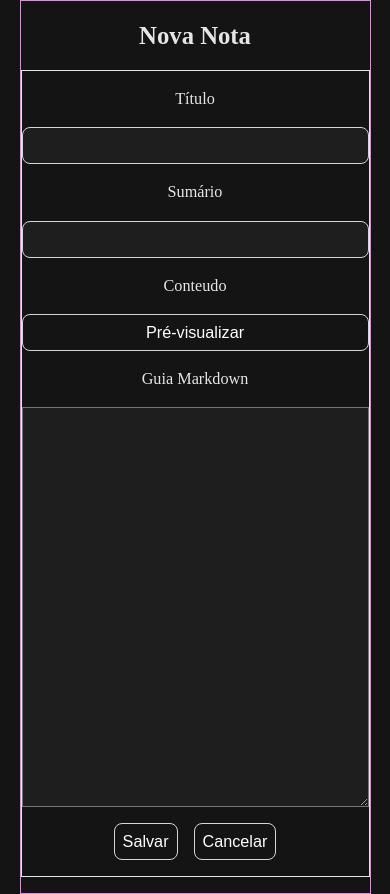
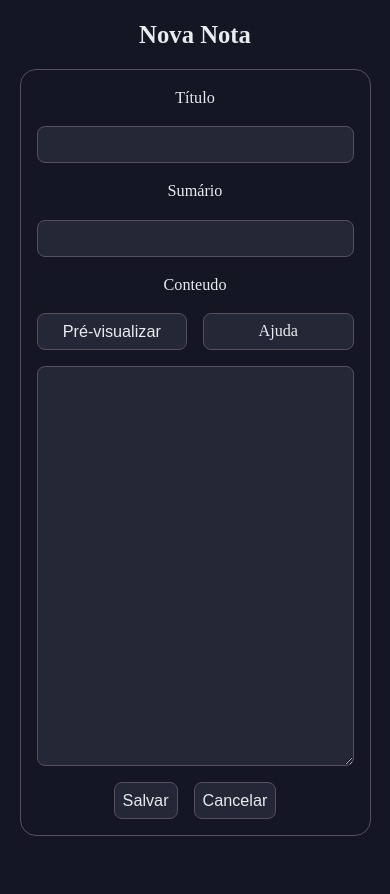
Before and after one commit to pedrobfernandes/MyNotes, a Next.js app: page /notes/new in a window 390 px wide. After the commit the page ends 852 px from the top, so only its background shows below. Built offline with nearby package versions, Linux system fonts and the light colour scheme; no server answers.

Commit message:
Ajustes no PDF e Markdown
- adiciona biblioteca remark-gfm
- melhora a exportação de PDF
- corrige responsividade do markdown em mobile

```diff
--- a/package.json
+++ b/package.json
@@ -16,7 +16,8 @@
     "next": "16.2.4",
     "react": "19.2.4",
     "react-dom": "19.2.4",
-    "react-markdown": "^10.1.0"
+    "react-markdown": "^10.1.0",
+    "remark-gfm": "^4.0.1"
   },
   "devDependencies": {
     "@types/node": "^20",
--- a/src/app/globals.css
+++ b/src/app/globals.css
@@ -14,13 +14,11 @@
     --container-max-size: calc(1100 / 16 * 1rem);
 
     /* Cores */
-/*
-    --c-background: #FFFFFF;
-*/
-    --c-background: #141414;
-    --c-text: #E6E6E6;
-    --c-text-areas: #1e1e1e;
-    --c-border: #D0D7DE;
+
+    --c-primary: #141623;
+    --c-secondary: #232736;
+    --c-text: #E7ECEF;
+    --c-border: #594E5D;
 }
 
 
@@ -70,6 +68,11 @@ h2
     font-size: var(--fs-xl);
 }
 
+h3
+{
+    font-size: var(--fs-lg);
+}
+
 
 h1,
 h2
@@ -88,24 +91,100 @@ textarea
 
 
 input,
-button
+button,
+textarea
 {
     border: 0.1rem solid var(--c-border);
     border-radius: 0.5rem;
-    padding: 0.5rem
-}
-
-input,
-textarea
-{
-    background-color: var(--c-text-areas);
+    padding: 0.5rem;
+    background-color: var(--c-secondary);
     color: var(--c-text);
 }
 
+
+textarea,
+.markdown-content
+{
+    width: 100%;
+    max-width: 100%;
+}
+
+textarea
+{
+    padding: 1rem;
+    min-height: calc(400 / 16 * 1rem);
+    resize: vertical;
+}
+
+
+.markdown-content *
+{
+    overflow-wrap: break-word;
+}
+
+.markdown-content h1,
+.markdown-content h2,
+.markdown-content h3,
+.markdown-content ul,
+.markdown-content ol,
+.markdown-content li,
+.markdown-content p
+{
+    margin-block: 0.5rem;
+}
+
+
+.markdown-content ul
+{
+    list-style: disc;
+    margin-inline-start: 1rem;
+}
+
+.markdown-content ol
+{
+    list-style: decimal;
+    margin-inline-start: 1rem;
+}
+
+.markdown-content code
+{
+    background-color: var(--c-secondary);
+    padding: 0.25rem;
+    border-radius: 0.25rem;
+    font-family: monospace;
+}
+
+.markdown-content pre code
+{
+    background: transparent;
+    padding: 0;
+    white-space: pre-wrap;
+    word-break: break-word;
+}
+
+.markdown-content blockquote
+{
+    margin-block: 1rem;
+    padding-inline-start: 1rem;
+    border-inline-start: 0.2rem solid var(--c-border);
+}
+
+.markdown-content pre
+{
+    background-color: var(--c-secondary);
+    padding: 1rem;
+    border: 0.1rem solid var(--c-border);
+}
+
+.markdown-content a
+{
+    text-decoration: underline;
+}
+
+
+
 button
 {
-    background-color: var(--c-primary);
-    color: white;
     min-width: calc(48 / 16 * 1rem);
     cursor: pointer;
 }
@@ -132,16 +211,13 @@ body
     line-height: 1.5;
     font-size: var(--fs-base);
     cursor: default;
-/*
-    padding: 1rem;
-*/
 }
 
 
 body,
 main
 {
-    background-color: var(--c-background);
+    background-color: var(--c-primary);
     color: var(--c-text);
 }
 
--- a/src/app/notes/new/page.module.css
+++ b/src/app/notes/new/page.module.css
@@ -10,5 +10,4 @@
     margin: 0 auto;
     padding: 1rem 0;
     gap: 1rem;
-    border: 1px solid violet;
 }
--- a/src/components/NoteForm.module.css
+++ b/src/components/NoteForm.module.css
@@ -5,8 +5,9 @@
     flex-direction: column;
     align-items: center;
     gap: 1rem;
-    padding: 1rem 0;
-    border: 1px solid;
+    padding: 1rem;
+    border: 1px solid var(--c-border);
+    border-radius: 1rem;
 
     .inputGroup
     {
@@ -17,13 +18,31 @@
         align-items: center;
         gap: 1rem;
 
-/*
-        input,
-        button
+
+        .inputGroupOptions
         {
-            padding: 0.5rem;
+            width: 100%;
+            display: flex;
+            align-items: center;
+            gap: 1rem;
+
+            .previewButton,
+            .helpLink
+            {
+                flex: 1;
+            }
+
+            .helpLink
+            {
+                border: 0.1rem solid var(--c-border);
+                border-radius: 0.5rem;
+                padding: 0.5rem;
+                background-color: var(--c-secondary);
+                text-align: center;
+                line-height: normal;
+            }
         }
-*/
+
 
         .titleInput,
         .summaryInput
@@ -32,25 +51,11 @@
         }
 
         input,
-        button,
-        textarea,
-        .previewContainer
+        button
         {
             width: 100%;
         }
 
-        textarea
-        {
-            min-height: calc(400 / 16 * 1rem);
-            resize: vertical;
-        }
-
-        textarea,
-        .previewContainer
-        {
-            max-width: 100%;
-            padding: 1rem;
-        }
     }
 
     .buttonGroup
--- a/src/components/NoteForm.tsx
+++ b/src/components/NoteForm.tsx
@@ -10,6 +10,7 @@ import {  UserResponse } from "@supabase/supabase-js";
 import { useNotes } from "@/context/NotesContext";
 import { DeleteButton } from "@/components/DeleteButton";
 import ReactMarkdown from "react-markdown";
+import remarkGfm from "remark-gfm";
 import styles from "./NoteForm.module.css";
 
 
@@ -112,8 +113,8 @@ export function NoteForm(props: NoteFormProps)
         if (previewMode === true)
         {
             return(
-                <div className={styles.previewContainer}>
-                    <ReactMarkdown>
+                <div className="markdown-content">
+                    <ReactMarkdown remarkPlugins={[remarkGfm]}>
                         {content}
                     </ReactMarkdown>
                 </div>
@@ -181,19 +182,24 @@ export function NoteForm(props: NoteFormProps)
             </div>
             <div className={styles.inputGroup}>
                 <label htmlFor="content">Conteudo</label>
+                <div className={styles.inputGroupOptions}>
                     <button
+                        className={styles.previewButton}
                         type="button"
                         onClick={() => setPreviewMode(!previewMode)}
                     >
-                    {previewMode ? "Continuar escrevendo" : "Pré-visualizar"}
+                        {previewMode ? "Escrever" : "Pré-visualizar"}
                     </button>
                     <a
+                        className={styles.helpLink}
+                        aria-label="Visualizar ajuda sobre Markdown"
                         href={MARKDOWN_GUIDE_URL}
                         target="_blank"
                         rel="noopener noreferrer"
                     >
-                    Guia Markdown
+                       Ajuda
                     </a>
+                </div>
                 {renderTextOrMarkDown()}
             </div>
 
--- a/src/components/SearchForm.module.css
+++ b/src/components/SearchForm.module.css
@@ -5,9 +5,6 @@
     flex-direction: column;
     align-items: center;
     justify-content: center;
-/*
-    flex-wrap: wrap;
-*/
     margin-block: 1rem;
     gap: 0.5rem;
 
@@ -15,7 +12,6 @@
     button
     {
         width: 100%;
-        padding: 0.2rem;
     }
 
 
```
Also changed, not shown: src/app/notes/[id]/page.module.css (+44 -2 lines), src/app/notes/[id]/page.tsx (+44 -10 lines), 1 other file (tests, documents, lock files or other folders). Lines whose indentation alone changed are shown as unchanged.
